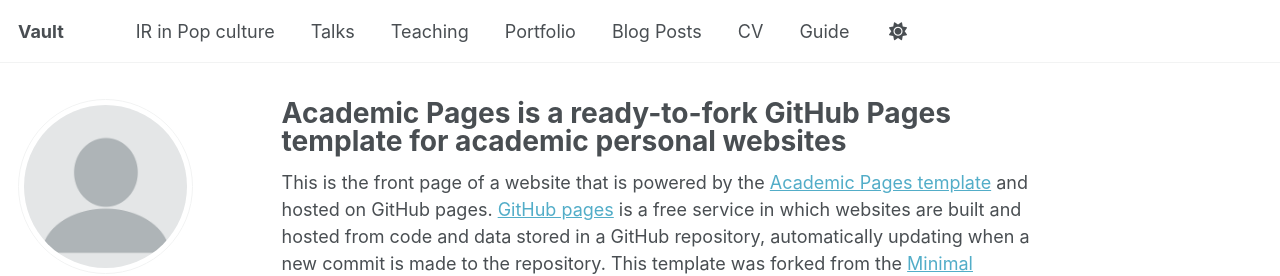
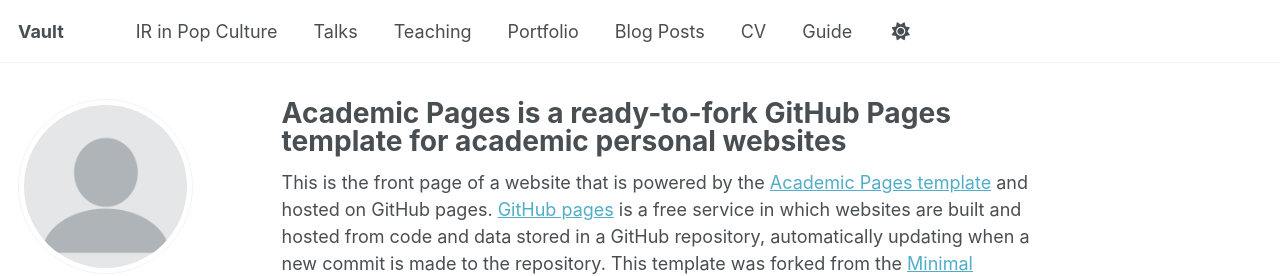
Before and after one commit to AD180-del/ad180-del.github.io, a Jekyll site: the page built from _pages/about.md, in a window 1280 px wide. Shown: the top 276 px of the page. Built offline with Jekyll 4.4.1, drawn with Linux system fonts in a browser that asks for light colours; some web fonts are replaced; a script that is not in the unit is left out.

```diff
--- a/_data/navigation.yml
+++ b/_data/navigation.yml
@@ -8,7 +8,7 @@
 #      Markdown formatted page while the second is generated using JSON.
 
 main:
-  - title: "IR in Pop culture"
+  - title: "IR in Pop Culture"
     url: /irinpopculture/
 
   - title: "Talks"
```
